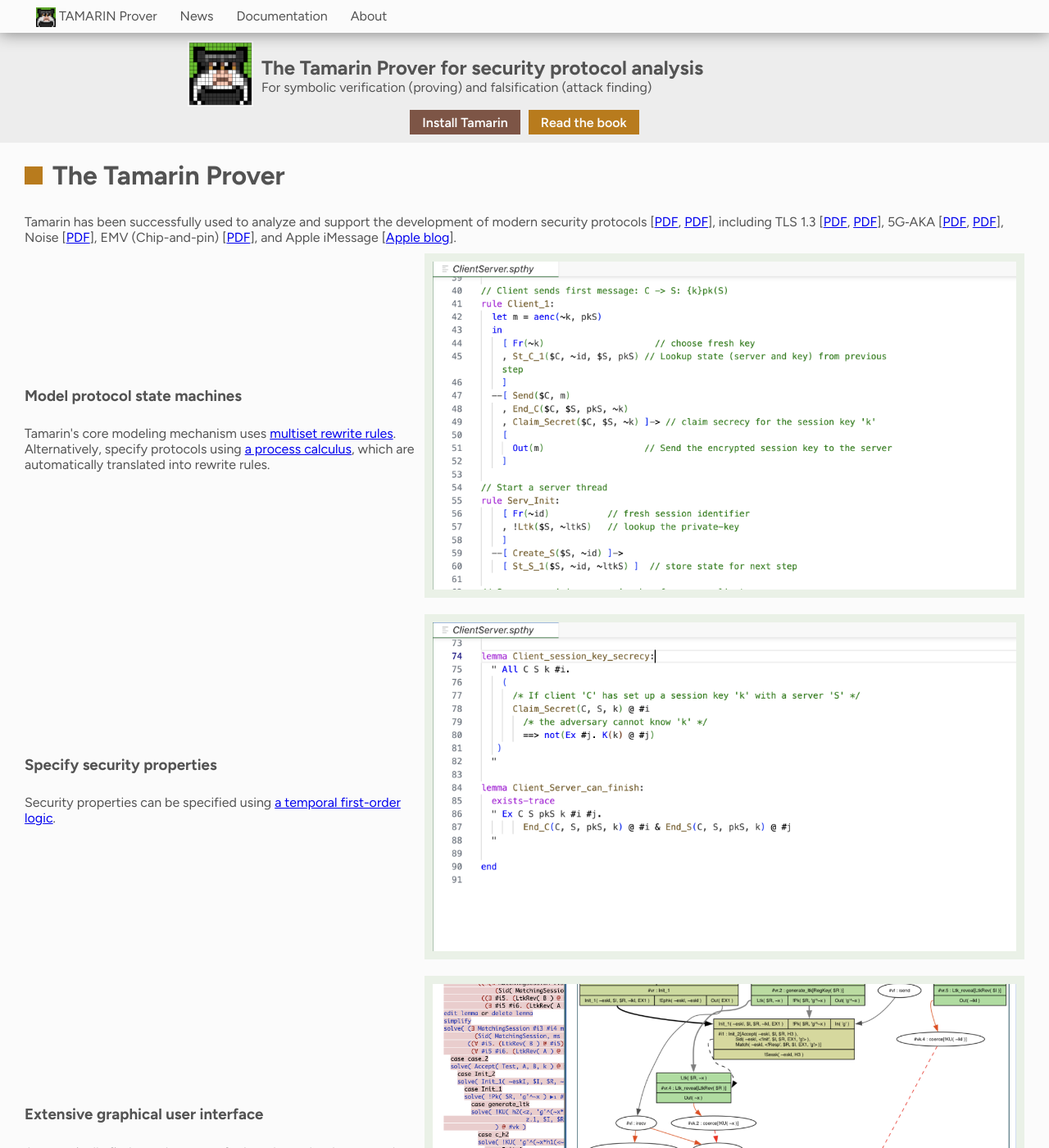
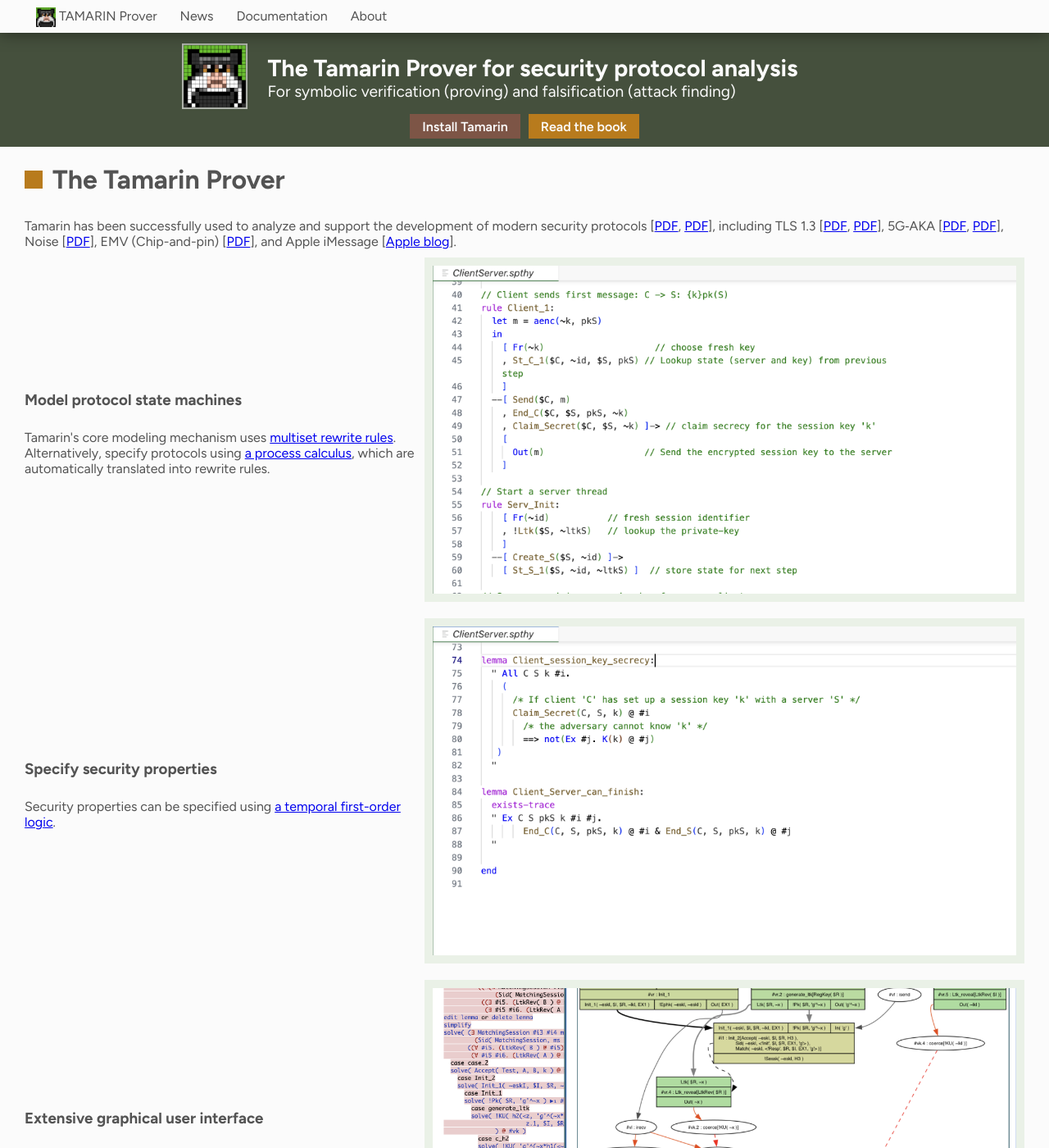
Before and after one commit to tamarin-prover/tamarin-prover.github.io, a Jekyll site: the page built from index.html, in a window 1280 px wide and 1400 px high. Shown: the whole window at 82% size. Built offline with Jekyll 4.4.1, drawn with Linux system fonts in a browser that asks for light colours.

Commit message:
Improving top banner: better contrast and visibility.

```diff
--- a/assets/css/tamarin.css
+++ b/assets/css/tamarin.css
@@ -238,7 +238,8 @@
     padding: 10px;
     padding-left: var(--margin-x);
     padding-right: var(--margin-x);
-    background-color: var(--title-back);
+    background-color: #45503d;
+    color: var(--white);
     display: flex-box;
     gap: 10px;
     justify-content: center;
@@ -257,22 +258,23 @@
     display: flex;
     justify-content: center;
     align-items: center;
-    gap: 10px;
+    gap: 25px;
 }
 
 .title-logo img {
     width: 100%;
+    width: 80px;
+    /* box-shadow: 0px 0px 30px 2px var(--white); */
 }
 
-.title-logo {
-    width: 80px;
-}
+.title-logo {}
 
 
 .title-description {
     width: 60%;
     margin-bottom: 16px;
     margin-top: 16px;
+    font-size: 120%;
 }
 
 
```
